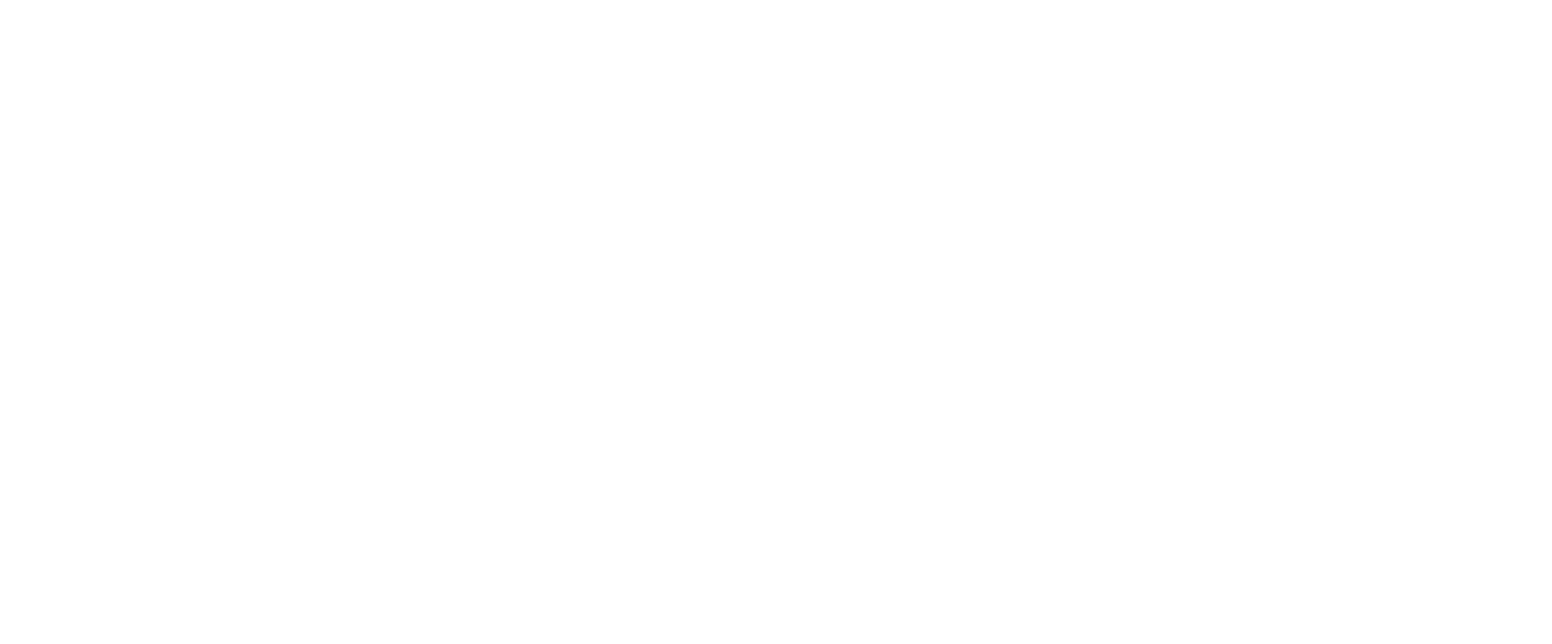
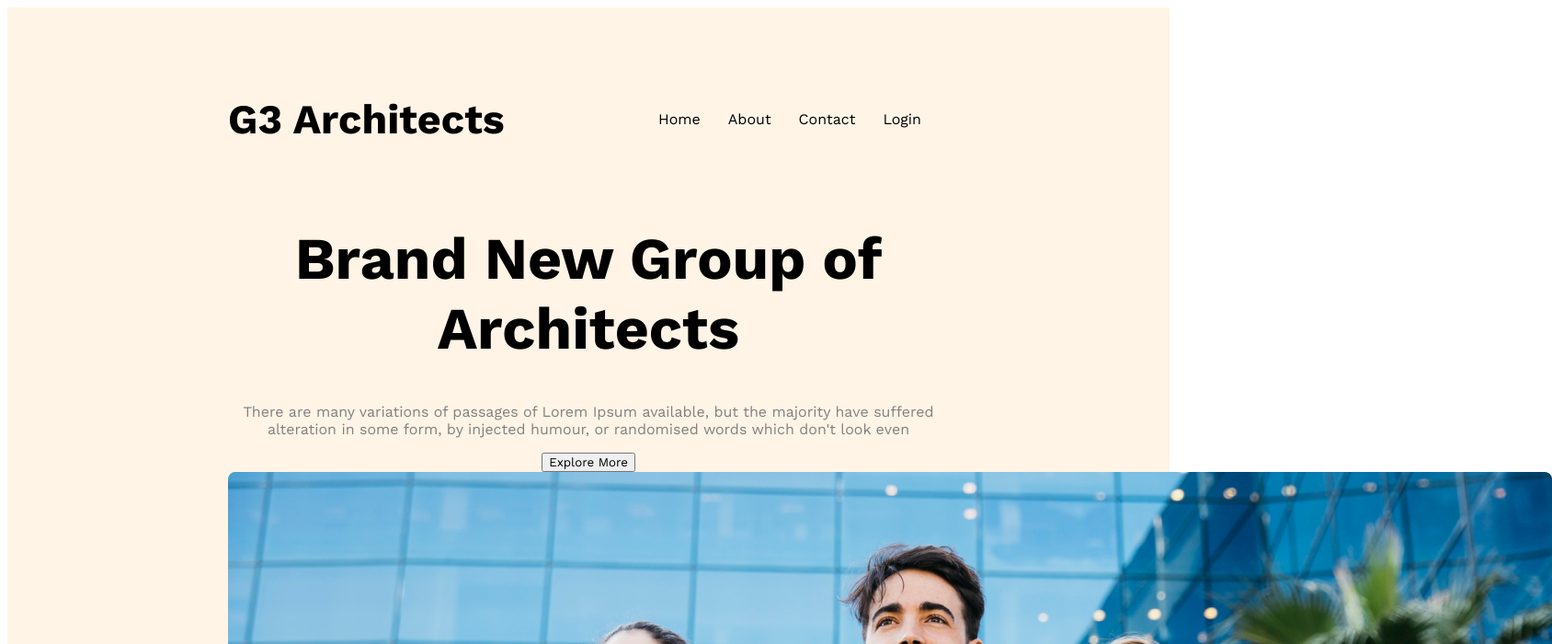
Before and after one commit to AsifRahmanBhuiyan/g3-architects, a plain HTML site: page index.html in a window 1280 px wide. Shown: the top 700 px of the page at 92% size, 1688 px wide, since content can reach past the window. Drawn offline with nearby package versions, Linux system fonts and the light colour scheme.

Commit message:
git nav and banner added

```diff
--- a/Styles/architect.css
+++ b/Styles/architect.css
@@ -0,0 +1,61 @@
+@import url('https://fonts.googleapis.com/css2?family=Open+Sans:wght@400;500;600;700&family=Work+Sans:wght@400;500;600;700&display=swap');
+
+/* Shared Styles */
+*{
+    font-family: 'Work Sans', sans-serif;
+}
+btn-primary{
+
+}
+
+/* Header Styles */
+
+header{
+    background: rgba(255, 144, 14, 0.10);
+    padding: 50px 240px;
+}
+
+nav{
+    display: flex;
+    justify-content: space-between;
+    align-items: center;
+}
+
+.nav-title{
+    font-size: 2.8rem;
+    font-weight: 700;
+    color: black;
+}
+
+nav > ul{
+    display: flex;
+}
+
+nav li{
+    list-style: none;
+    margin-right: 30px;
+    font-weight: 1rem;
+}
+
+nav li a{
+    text-decoration: none;
+    color: black;
+}
+
+
+/* Banner Styles */
+.banner-content{
+    max-width: 800px;
+    text-align: center;
+    margin: 0 auto;
+}
+
+.banner-title{
+    font-size: 4rem;
+    font-weight: 700;
+    color: black;
+}
+
+.banner-description{
+    color: gray;
+}
--- a/index.html
+++ b/index.html
@@ -7,6 +7,31 @@
     <link rel="stylesheet" href="Styles/architect.css">
 </head>
 <body>
+    <header>
+        <nav>
+            <h3 class="nav-title">G3 Architects</h3>
+            <ul>
+                <li><a href="">Home</a></li>
+                <li><a href="">About</a></li>
+                <li><a href="">Contact</a></li>
+                <li><a href="">Login</a></li>
+            </ul>
+        </nav>
 
+        <div class="banner">
+            <div class="banner-content">
+                <h1 class="banner-title">Brand New Group of Architects</h1>
+                <p class="banner-description">There are many variations of passages of Lorem Ipsum available, but the majority have suffered alteration in some form, by injected humour, or randomised words which don't look even</p>
+                <button class="btn-primary">Explore More</button>
+            </div>
+            <img src="images/banner.png" alt="">
+        </div>
+    </header>
+    <main>
+
+    </main>
+    <footer>
+
+    </footer>
 </body>
 </html>
```
